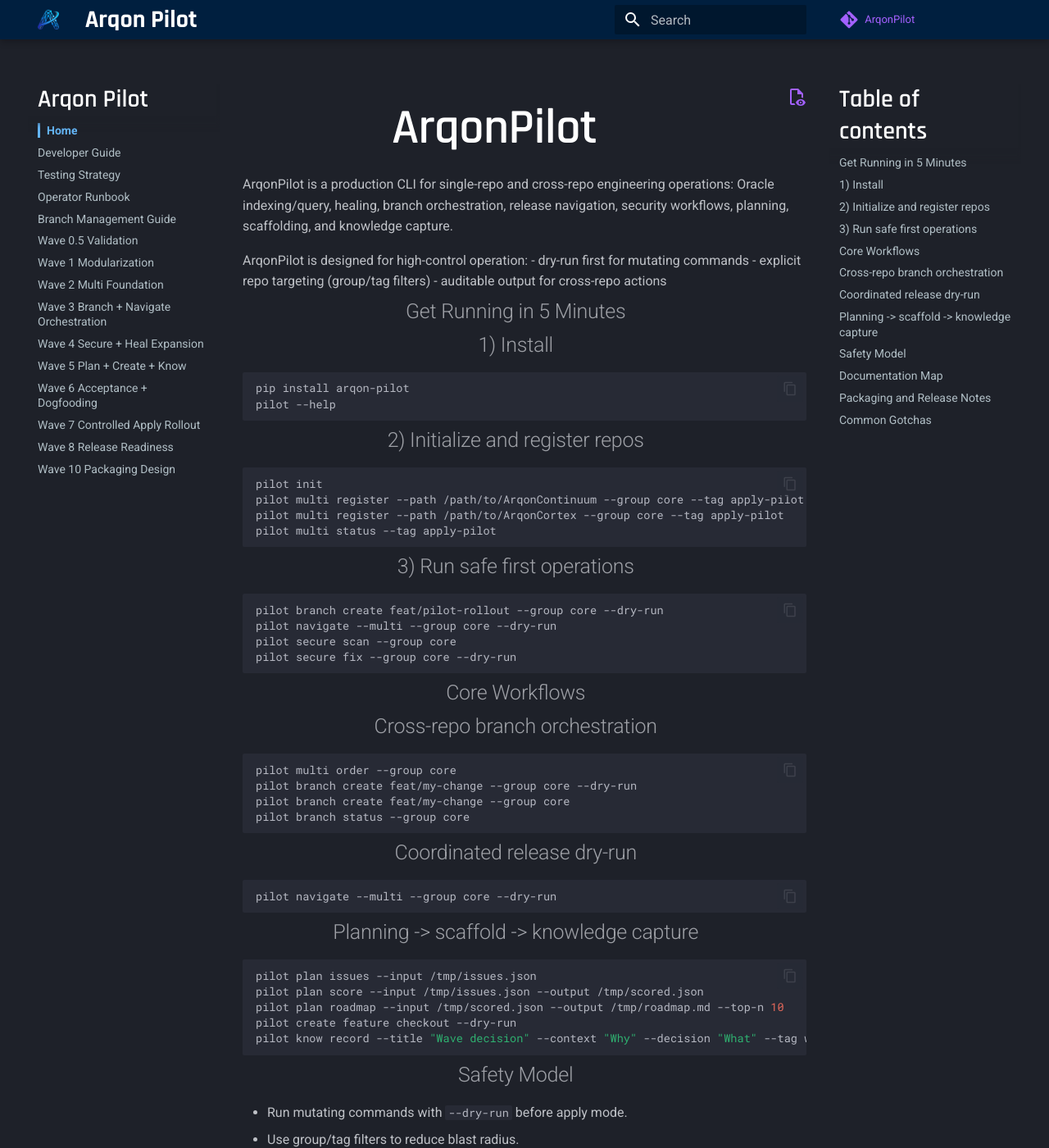
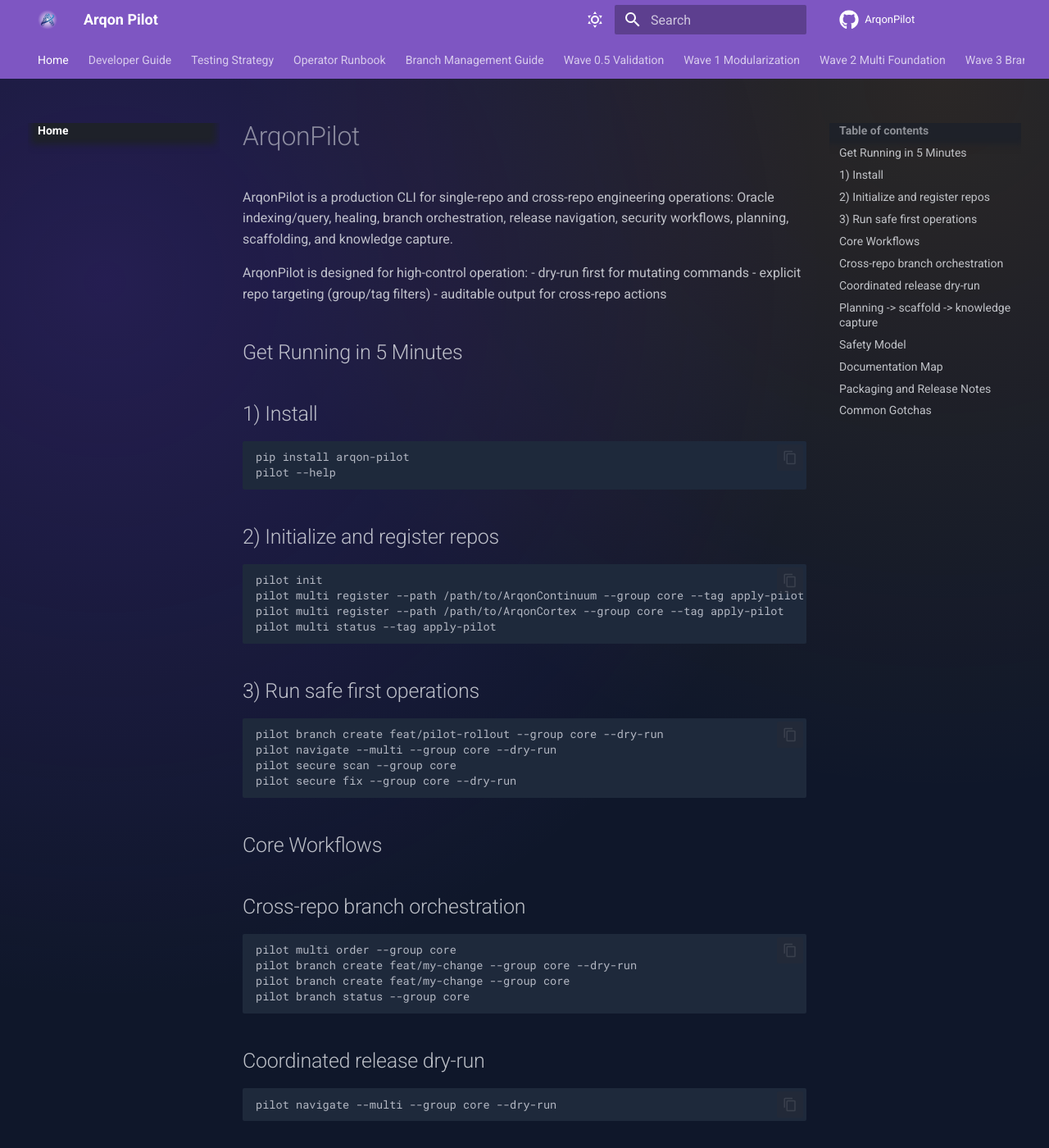
Before and after one commit to novelbytelabs/ArqonPilot, an MkDocs documentation site: the page built from docs/index.md, in a window 1280 px wide and 1400 px high. Shown: the whole window at 82% size. Built offline with MkDocs 1.6.1 and Material for MkDocs 9.7.7, drawn with Linux system fonts in a browser that asks for light colours; comment, search, counter and statistics services are not loaded.

Commit message:
Mirror ArqonHPO MkDocs visual theme and glow styling

```diff
--- /dev/null
+++ b/docs/javascripts/theme.js
@@ -0,0 +1,6 @@
+// Force dark mode on first visit (before system preference kicks in)
+if (!localStorage.getItem("data-md-color-scheme")) {
+  document.body.setAttribute("data-md-color-scheme", "slate");
+  document.body.setAttribute("data-md-color-primary", "deep-purple");
+  document.body.setAttribute("data-md-color-accent", "amber");
+}
--- a/docs/stylesheets/extra.css
+++ b/docs/stylesheets/extra.css
@@ -1,97 +1,66 @@
-@import url("https://fonts.googleapis.com/css2?family=Rajdhani:wght@500;600;700&display=swap");
-
-:root,
-[data-md-color-scheme="slate"] {
-  --md-primary-fg-color: #001f3f !important; /* Navy */
-  --md-primary-fg-color--light: #003366 !important;
-  --md-primary-fg-color--dark: #00121f !important;
+:root {
+  --md-primary-fg-color: #7c3aed;
+  --md-primary-fg-color--light: #8b5cf6;
+  --md-primary-fg-color--dark: #6d28d9;
+  --md-accent-fg-color: #f59e0b;
 }
 
-/* Sidebar category headings: bold, white, and balanced size */
-.md-nav__link--index,
-.md-nav__item--nested > .md-nav__link {
-  font-weight: bold !important;
-  font-size: 1rem !important; /* Reduced from 1.1rem */
-  color: white !important;
+/* Force dark mode as default */
+body {
+  --md-default-scheme: slate;
 }
 
-/* Futuristic "Arqon Reflex" title styling */
-.md-nav__title,
-.md-header__title,
-.md-content h1 {
-  /* Added .md-content h1 for homepage title */
-  font-family: "Rajdhani", sans-serif !important;
-  font-size: 1.5rem !important;
-  font-weight: 600 !important;
-  color: white !important;
-  /* Gradient & Glow Removed per request */
+[data-md-color-scheme="slate"] {
+  --md-bg-color: #0f172a;
+  --md-code-bg-color: #1e293b;
 }
 
-/* Specific styling for the homepage main title to be even larger */
-.md-content h1 {
-  font-size: 3rem !important;
-  text-align: center;
-  margin-top: 1rem !important;
-  margin-bottom: 0rem !important; /* Remove bottom margin to close gap */
+/* Background glow similar to ArqonHPO */
+[data-md-color-scheme="slate"] .md-main {
+  background:
+    radial-gradient(circle at 10% 10%, rgba(124, 58, 237, 0.2), transparent 35%),
+    radial-gradient(circle at 90% 0%, rgba(245, 158, 11, 0.12), transparent 32%),
+    radial-gradient(circle at 50% 100%, rgba(59, 130, 246, 0.12), transparent 30%),
+    #0f172a;
 }
 
-/* Adjust the tagline spacing */
-.md-content h2 {
-  margin-top: -0.5rem !important; /* Pull up closer to the H1 */
-  text-align: center;
-  font-weight: 300;
-  opacity: 0.8;
+/* Glassmorphism for cards */
+.tx-card {
+  background: rgba(30, 41, 59, 0.7);
+  backdrop-filter: blur(12px);
+  -webkit-backdrop-filter: blur(12px);
 }
 
-.md-content h1 a {
-  color: inherit !important;
-  text-decoration: none !important;
+/* Premium gradient headers */
+h1,
+h2 {
+  letter-spacing: -0.025em;
 }
 
-/* Center Mermaid diagrams */
-.mermaid {
-  display: flex !important;
-  justify-content: center !important;
+/* Stats block styling */
+.tx-stat {
+  font-size: 2.5rem;
+  font-weight: 800;
+  color: var(--md-primary-fg-color);
+  line-height: 1;
+}
+.tx-stat-label {
+  font-size: 0.875rem;
+  text-transform: uppercase;
+  letter-spacing: 0.05em;
+  color: var(--md-default-fg-color--light);
+  margin-top: 0.5rem;
 }
 
-/* Typographic Logo 'A' styling */
-.logo-a {
-  display: inline-block !important;
-  height: 3.2rem !important; /* Slightly taller than the 3rem text */
-  width: auto !important;
-  vertical-align: middle !important;
-  margin: 0 !important;
-  margin-right: 0.05rem !important; /* Neutral spacing to match 'RQON' tracking */
-  margin-bottom: 0.3rem !important; /* Visual lift to match font baseline */
+/* Navigation headers bold/white */
+.md-nav__item--section > .md-nav__link {
+  font-weight: 700 !important;
+  color: #ffffff !important;
+  opacity: 1 !important;
 }
 
-/* Active/Selected nav link - make it bright and visible */
-.md-nav__link--active,
-.md-nav__item--active > .md-nav__link {
-  color: #64b5f6 !important; /* Light blue for active items */
-  font-weight: bold !important;
-  border-left: 3px solid #64b5f6; /* Glowing marker */
-  padding-left: 8px; /* Offset for marker */
-  transition: all 0.2s ease;
+.md-nav--primary > .md-nav__list > .md-nav__item > .md-nav__link {
+  font-weight: 700 !important;
+  color: #ffffff !important;
+  opacity: 1 !important;
 }
-
-/* Hover state for nav links */
-.md-nav__link:hover {
-  color: #90caf9 !important; /* Even lighter blue on hover */
-}
-
-/* Regular nav links - ensure they're visible */
-.md-nav__link {
-  color: #b0bec5 !important; /* Light gray for inactive items */
-}
-
-/* Fleet Link Aesthetics - Vibrant Purple */
-a {
-    color: #a361ff !important;
-}
-a:visited {
-    color: #c9a3ff !important;
-}
-a:hover, a:focus {
-    color: #d8b4fe !important;
-}
--- a/mkdocs.yml
+++ b/mkdocs.yml
@@ -6,25 +6,36 @@
 
 theme:
   name: "material"
-  logo: assets/arqon_a.png
+  logo: assets/logo_with_glow.png
   favicon: assets/favicon.ico
-  palette:
-    scheme: slate
-    primary: navy blue
-    accent: light blue
   features:
+    - navigation.tabs
     - navigation.sections
     - navigation.expand
-    #    - toc.integrate
-    # - search.suggest
-    # - search.highlight
+    - navigation.tracking
+    - toc.follow
     - content.tabs.link
     - content.code.annotate
     - navigation.top
-    - announce.dismiss
     - content.code.copy
-    - content.action.copy
-    - content.action.view
+    - search.highlight
+    - search.suggest
+    - navigation.instant
+  palette:
+    - scheme: slate
+      primary: deep purple
+      accent: amber
+      toggle:
+        icon: material/weather-sunny
+        name: Switch to Light mode
+    - scheme: default
+      primary: deep purple
+      accent: amber
+      toggle:
+        icon: material/weather-night
+        name: Switch to Dark mode
+  icon:
+    repo: fontawesome/brands/github
 
 nav:
   - Home: "index.md"
@@ -74,6 +85,8 @@
       generic: true
 
 extra_javascript:
+  - https://unpkg.com/mermaid@10/dist/mermaid.min.js
+  - javascripts/theme.js
   - javascripts/mathjax.js
   - https://polyfill.io/v3/polyfill.min.js?features=es6
   - https://cdn.jsdelivr.net/npm/mathjax@3/es5/tex-mml-chtml.js
```
Also changed, not shown: docs/assets/logo_with_glow.png (added).
